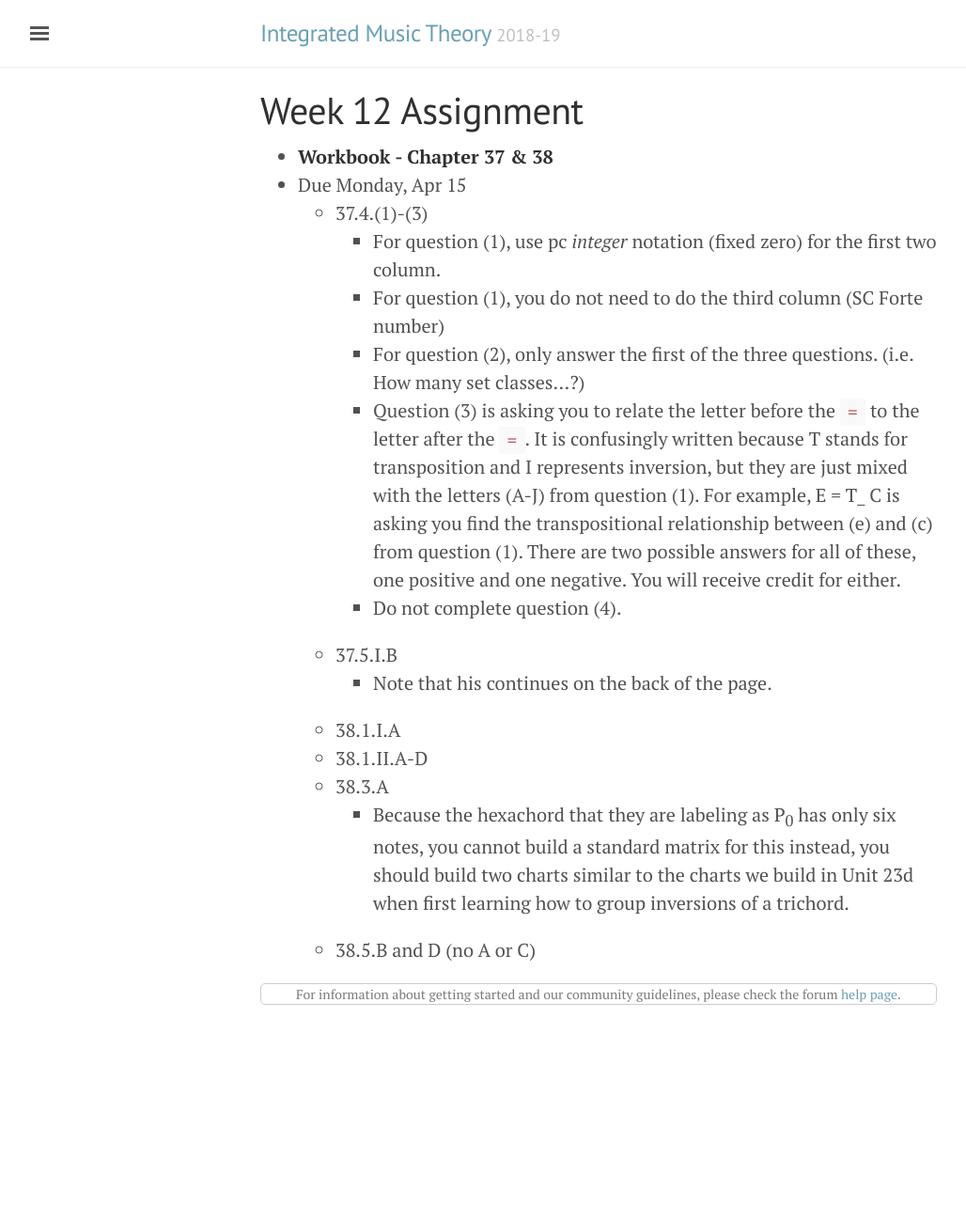
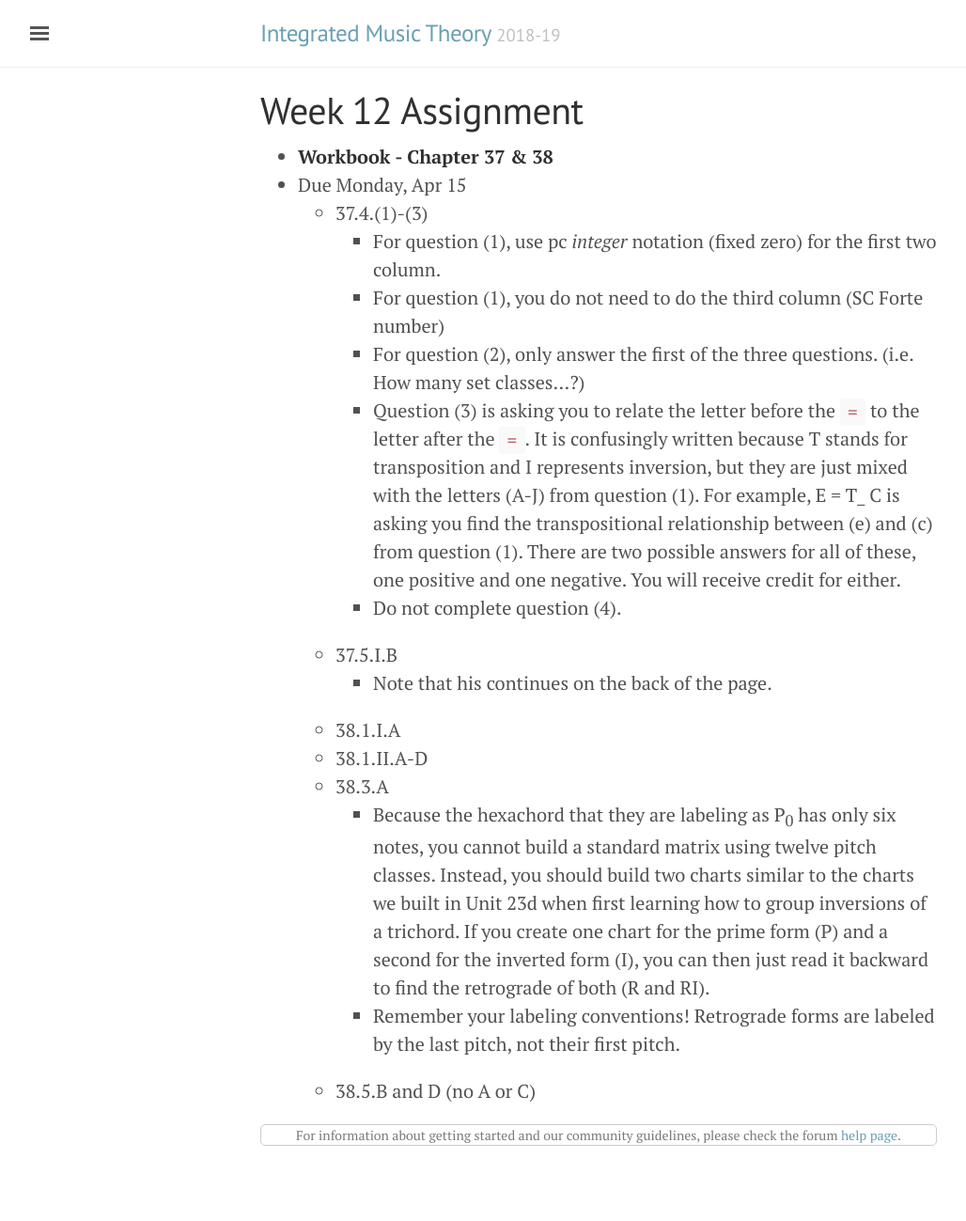
Before and after one commit to intmus/inttheory19-20, a Jekyll site: the page built from _assignments/Spring-semester/2018-04-15.md, in a window 1280 px wide. Shown: the whole page at 94% size, without its empty margins (3-1031 px from the left). Built offline with Jekyll 4.4.1, drawn with Linux system fonts in a browser that asks for light colours; comment, search, counter and statistics services are not loaded; before the commit the page ends 1149 px from its top, so only the background shows below that.

Commit message:
Assignment update

```diff
--- a/_assignments/Spring-semester/2018-04-15.md
+++ b/_assignments/Spring-semester/2018-04-15.md
@@ -17,5 +17,6 @@ layout: forum
     - 38.1.I.A
     - 38.1.II.A-D
     - 38.3.A
-         - Because the hexachord that they are labeling as P<sub>0</sub> has only six notes, you cannot build a standard matrix for this instead, you should build two charts similar to the charts we build in Unit 23d when first learning how to group inversions of a trichord.
+         - Because the hexachord that they are labeling as P<sub>0</sub> has only six notes, you cannot build a standard matrix using twelve pitch classes. Instead, you should build two charts similar to the charts we built in Unit 23d when first learning how to group inversions of a trichord. If you create one chart for the prime form (P) and a second for the inverted form (I), you can then just read it backward to find the retrograde of both (R and RI).
+         - Remember your labeling conventions! Retrograde forms are labeled by the last pitch, not their first pitch.
     - 38.5.B and D (no A or C)
```
